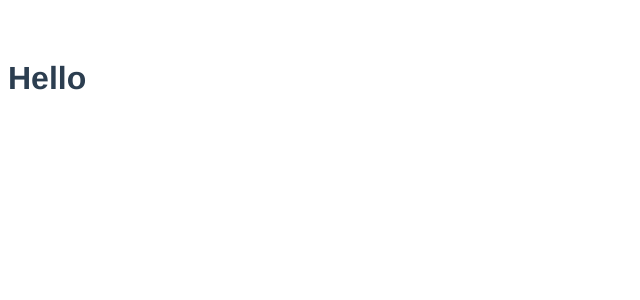
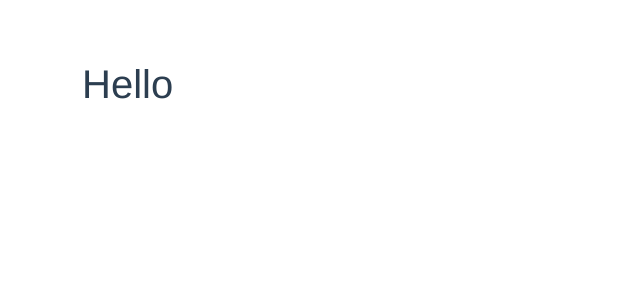
Before and after one commit to dzgntutar/vue-and-golang-data-grid-workshop, a Vue app in the folder ui/: page / in a window 1280 px wide. Shown: the top 300 px of the page, without its empty margins (0-640 px from the left). Built offline with nearby package versions, Linux system fonts and the light colour scheme.

Commit message:
vuex added

```diff
--- a/ui/package.json
+++ b/ui/package.json
@@ -10,7 +10,8 @@
   "dependencies": {
     "core-js": "^3.6.5",
     "vue": "^2.6.11",
-    "vue-router": "^3.5.3"
+    "vue-router": "^3.5.3",
+    "vuex": "^3.6.2"
   },
   "devDependencies": {
     "@vue/cli-plugin-babel": "~4.5.0",
--- a/ui/public/index.html
+++ b/ui/public/index.html
@@ -5,7 +5,7 @@
     <meta http-equiv="X-UA-Compatible" content="IE=edge">
     <meta name="viewport" content="width=device-width,initial-scale=1.0">
     <link rel="icon" href="<%= BASE_URL %>favicon.ico">
-    <title><%= htmlWebpackPlugin.options.title %></title>
+    <title><%= htmlWebpackPlugin.options.title %></title><link href="https://cdn.jsdelivr.net/npm/bootstrap@5.0.1/dist/css/bootstrap.min.css" rel="stylesheet" integrity="sha384-+0n0xVW2eSR5OomGNYDnhzAbDsOXxcvSN1TPprVMTNDbiYZCxYbOOl7+AMvyTG2x" crossorigin="anonymous">
   </head>
   <body>
     <noscript>
--- a/ui/src/components/pages/Home.vue
+++ b/ui/src/components/pages/Home.vue
@@ -1,5 +1,7 @@
 <template>
-<h1>Hello</h1>
+  <div class="container">
+    <h1>Hello</h1>
+  </div>
 </template>
 
 <script>
--- a/ui/src/main.js
+++ b/ui/src/main.js
@@ -3,13 +3,13 @@ import App from './App.vue'
 
 import VueRouter from "vue-router";
 
-import  {router} from "./router/router"
+import {router} from "./router/router"
+import {store} from "./store/store"
 
 Vue.use(VueRouter)
 
 Vue.config.productionTip = false
 
 new Vue({
-  render: h => h(App),
-  router:router
+    render: h => h(App), router: router, store: store
 }).$mount('#app')
--- /dev/null
+++ b/ui/src/store/module/product.js
@@ -0,0 +1,16 @@
+const state = {
+    products: [],
+};
+
+const getters = {};
+
+const mutations = {};
+
+const actions = {}
+
+export default {
+    state,
+    getters,
+    mutations,
+    actions
+}
--- /dev/null
+++ b/ui/src/store/store.js
@@ -0,0 +1,10 @@
+import Vue from "vue";
+import Vuex from "vuex";
+import product from "./module/product";
+
+
+Vue.use(Vuex);
+
+export const store = new Vuex.Store({
+    modules: {product},
+});
```
Also changed, not shown: 1 other file (tests, documents, lock files or other folders).
